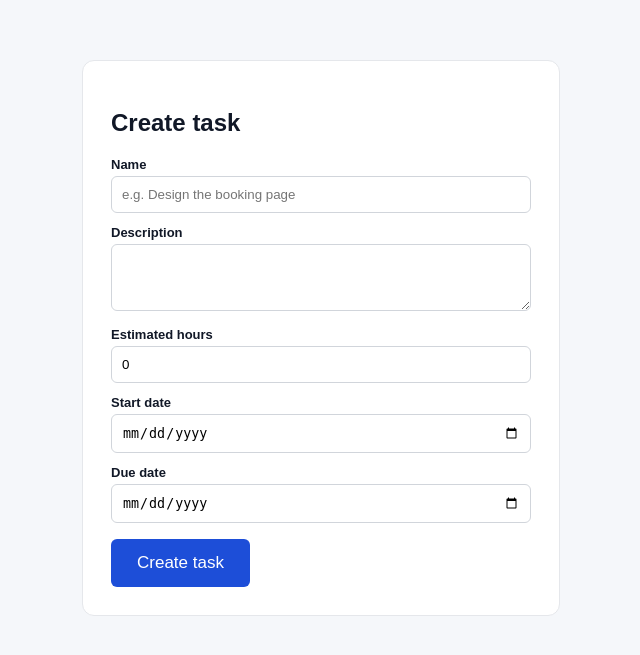
After one commit to Merge-Queen-org/SmartProjectPlanner, a Spring Boot app: page /subprojects/1/tasks/create in a window 1280 px wide. The commit adds this page. Shown: the top 655 px of the page, without its empty margins (319-959 px from the left). Run offline with Spring Boot 4, Linux system fonts and the light colour scheme.

Commit message:
create task

```diff
--- /dev/null
+++ b/src/main/java/dk/ek/smartprojectplanner/controller/TaskController.java
@@ -0,0 +1,43 @@
+package dk.ek.smartprojectplanner.controller;
+
+import dk.ek.smartprojectplanner.model.Task;
+import dk.ek.smartprojectplanner.service.TaskService;
+import org.springframework.format.annotation.DateTimeFormat;
+import org.springframework.stereotype.Controller;
+import org.springframework.ui.Model;
+import org.springframework.web.bind.annotation.*;
+
+import java.time.LocalDate;
+
+@Controller
+public class TaskController {
+
+    private final TaskService taskService;
+
+    public TaskController(TaskService taskService) {
+        this.taskService = taskService;
+    }
+
+    // Vis formularen
+    @GetMapping("/subprojects/{subprojectId}/tasks/create")
+    public String showCreateTask(@PathVariable int subprojectId, Model model) {
+        model.addAttribute("subprojectId", subprojectId);
+        return "create-task";
+    }
+
+    // Gem opgaven
+    @PostMapping("/subprojects/{subprojectId}/tasks/create")
+    public String createTask(@PathVariable int subprojectId,
+                             @RequestParam String name,
+                             @RequestParam(required = false) String description,
+                             @RequestParam int hours,
+                             @RequestParam @DateTimeFormat(iso = DateTimeFormat.ISO.DATE) LocalDate startDate,
+                             @RequestParam @DateTimeFormat(iso = DateTimeFormat.ISO.DATE) LocalDate dueDate) {
+        Task task = new Task(0, subprojectId, 0, name, description, hours, startDate, dueDate);
+        // ny opgave
+        taskService.createTask(task);
+        // gem
+        return "redirect:/";
+        // tilbage til forsiden
+    }
+}
--- a/src/main/resources/static/css/style.css
+++ b/src/main/resources/static/css/style.css
@@ -106,6 +106,7 @@ body {
     border: 1px solid #e5e7eb;
     border-radius: 10px;
     padding: 32px;
+}
 
 .num {
     display: inline-block;
@@ -129,4 +130,34 @@ body {
     color: #6b7280;
     font-size: 16px;
 }
+
+.card {
+    max-width: 420px;
+    margin: 60px auto;
+    background: white;
+    padding: 28px;
+    border-radius: 12px;
+    border: 1px solid #e5e7eb;
 }
+
+.card label {
+    display: block;
+    margin: 12px 0 4px;
+    font-weight: 600;
+    font-size: 13px;
+}
+
+.card input,
+.card textarea {
+    width: 100%;
+    padding: 10px;
+    border: 1px solid #d1d5db;
+    border-radius: 6px;
+    box-sizing: border-box;
+}
+
+.card .button {
+    margin-top: 16px;
+    border: none;
+    cursor: pointer;
+}
--- /dev/null
+++ b/src/main/resources/templates/create-task.html
@@ -0,0 +1,34 @@
+<!DOCTYPE html>
+<html lang="en" xmlns:th="http://www.thymeleaf.org">
+<head>
+    <meta charset="UTF-8">
+    <title>Create task</title>
+    <link rel="stylesheet" th:href="@{/css/style.css}">
+</head>
+<body>
+
+<main class="card">
+    <h2>Create task</h2>
+
+    <form th:action="@{/subprojects/{id}/tasks/create(id=${subprojectId})}" method="post">
+        <label>Name</label>
+        <input name="name" placeholder="e.g. Design the booking page" required>
+
+        <label>Description</label>
+        <textarea name="description" rows="3"></textarea>
+
+        <label>Estimated hours</label>
+        <input type="number" name="hours" min="0" value="0" required>
+
+        <label>Start date</label>
+        <input type="date" name="startDate" required>
+
+        <label>Due date</label>
+        <input type="date" name="dueDate" required>
+
+        <button class="button">Create task</button>
+    </form>
+</main>
+
+</body>
+</html>
```
Also changed, not shown: src/main/java/dk/ek/smartprojectplanner/repository/TaskRepository.java (added, +29 -0 lines), src/main/java/dk/ek/smartprojectplanner/service/TaskService.java (added, +21 -0 lines). Lines whose indentation alone changed are shown as unchanged.
